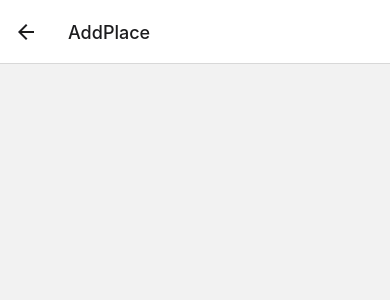
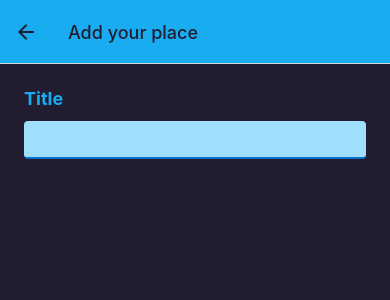
Before and after one commit to Erixun/rn-native-features, a React Native app: screen /AddPlace in a window 390 px wide. Shown: the top 300 px of the page. Built offline with nearby package versions, Linux system fonts and the light colour scheme.

Commit message:
initial PlaceForm w styling

```diff
--- a/App.tsx
+++ b/App.tsx
@@ -5,6 +5,7 @@ import { createNativeStackNavigator } from '@react-navigation/native-stack';
 import { AllPlaces } from './screens/AllPlaces';
 import { AddPlace } from './screens/AddPlace';
 import { IconButton } from './components/UI/IconButton';
+import { AppColors } from './theme/AppColors';
 
 type RootScreens = {
   AddPlace: undefined;
@@ -20,7 +21,17 @@ export default function App() {
     <>
       <StatusBar style="dark" />
       <NavigationContainer>
-        <RootStack.Navigator>
+        <RootStack.Navigator
+          screenOptions={{
+            headerStyle: {
+              backgroundColor: AppColors.primary500,
+            },
+            headerTintColor: AppColors.gray700,
+            contentStyle: {
+              backgroundColor: AppColors.gray700,
+            },
+          }}
+        >
           <RootStack.Screen
             name="AllPlaces"
             component={AllPlaces}
@@ -29,6 +40,7 @@ export default function App() {
             }: {
               navigation: NavigationProp<RootScreens>;
             }) => ({
+              title: 'Your Favorite Places',
               headerRight: ({ tintColor }) => {
                 return (
                   <IconButton
@@ -41,7 +53,11 @@ export default function App() {
               },
             })}
           />
-          <RootStack.Screen name="AddPlace" component={AddPlace} />
+          <RootStack.Screen
+            name="AddPlace"
+            component={AddPlace}
+            options={{ title: 'Add your place' }}
+          />
         </RootStack.Navigator>
       </NavigationContainer>
     </>
--- a/components/Places/PlaceForm.tsx
+++ b/components/Places/PlaceForm.tsx
@@ -1,5 +1,53 @@
-import { View } from 'react-native';
+import { useState } from 'react';
+import {
+  ScrollView,
+  TextInput,
+  View,
+  Text,
+  TextStyle,
+  ViewStyle,
+} from 'react-native';
+import { AppColors } from '../../theme/AppColors';
 
 export const PlaceForm = () => {
-  return <View></View>;
+  const [enteredTitle, setEnteredTitle] = useState('');
+
+  const changeTitleHandler = (enteredText: string) => {
+    setEnteredTitle(enteredText);
+  };
+  return (
+    <ScrollView>
+      <View style={$form}>
+        <Text style={$label}>Title</Text>
+        <TextInput
+          style={$input}
+          onChangeText={changeTitleHandler}
+          value={enteredTitle}
+        />
+      </View>
+    </ScrollView>
+  );
 };
+
+const $form: ViewStyle = {
+  flex: 1,
+  padding: 24,
+};
+
+const $label: TextStyle = {
+  fontWeight: 'bold',
+  fontSize: 18,
+  marginBottom: 4,
+  color: AppColors.primary500,
+};
+
+const $input: TextStyle = {
+  marginVertical: 8,
+  paddingHorizontal: 4,
+  paddingVertical: 8,
+  fontSize: 16,
+  borderBottomColor: AppColors.primary700,
+  borderBottomWidth: 2,
+  borderRadius: 4,
+  backgroundColor: AppColors.primary100,
+};
--- a/components/Places/PlacesList.tsx
+++ b/components/Places/PlacesList.tsx
@@ -1,13 +1,14 @@
 import { FlatList, TextStyle, View, Text, ViewStyle } from 'react-native';
 import { Place } from '../../models/Place';
 import { PlaceItem } from './PlaceItem';
+import { AppColors } from '../../theme/AppColors';
 
 export const PlacesList = ({ places }: { places?: Place[] }) => {
   if (!places || places.length < 1)
     return (
       <View style={$fallBackContainer}>
         <Text style={$fallbackText}>
-          No places added yet - start adding some
+          No places added yet - start adding some!
         </Text>
       </View>
     );
@@ -31,4 +32,5 @@ const $fallBackContainer: ViewStyle = {
 
 const $fallbackText: TextStyle = {
   fontSize: 16,
+  color: AppColors.primary400,
 };
--- a/components/UI/IconButton.tsx
+++ b/components/UI/IconButton.tsx
@@ -14,7 +14,6 @@ export const IconButton = ({ icon, size, color, onPress }: IconButtonProps) => {
 
 const $button: ViewStyle = {
   padding: 8,
-  margin: 5,
   justifyContent: 'center',
   alignItems: 'center',
 };
--- /dev/null
+++ b/theme/AppColors.ts
@@ -0,0 +1,11 @@
+export const AppColors = {
+  primary50: '#cfeffd',
+  primary100: '#a0defb',
+  primary200: '#77cff8',
+  primary400: '#44bdf5',
+  primary500: '#1aacf0',
+  primary700: '#0570c9',
+  primary800: '#003b88',
+  accent500: '#e6b30b',
+  gray700: '#221c30',
+};
```
